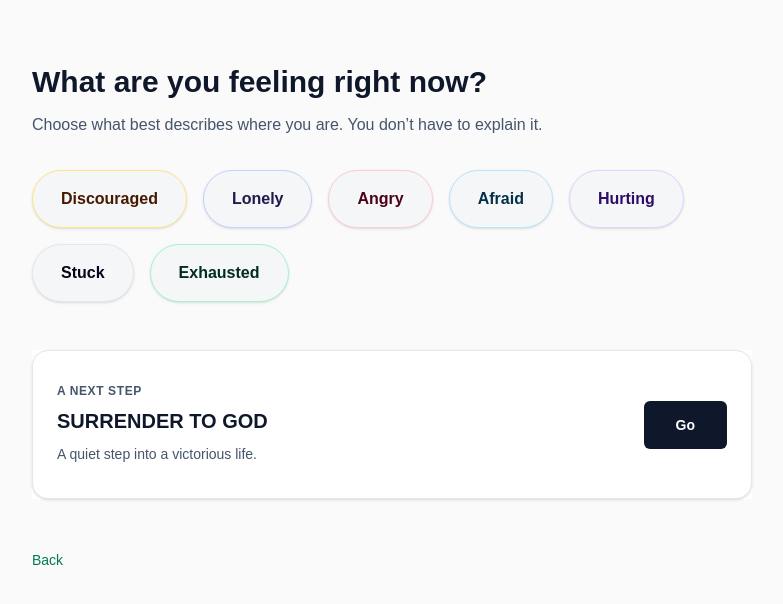
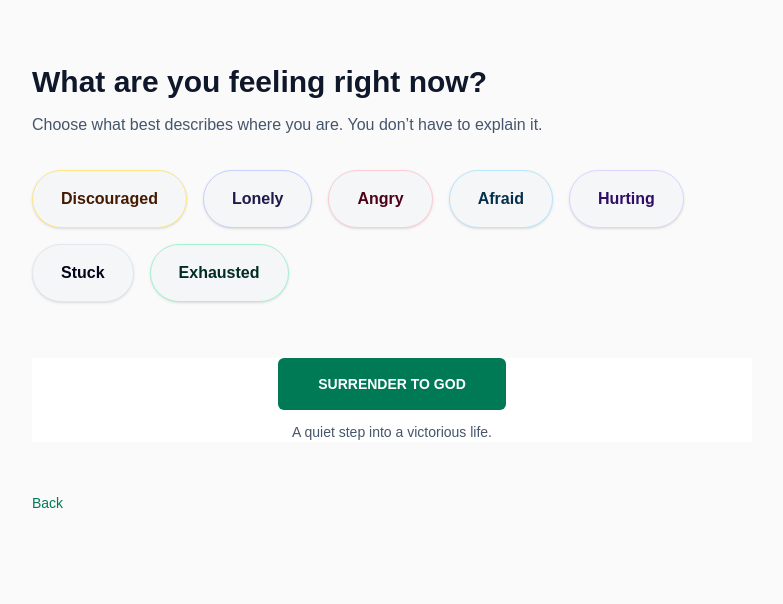
Before and after one commit to improved2025/Manna, a Next.js app: page /help in a window 1280 px wide. Shown: the top 604 px of the page, without its empty margins (248-1031 px from the left). Built offline with nearby package versions, Linux system fonts and the light colour scheme.

Commit message:
Simplify surrender CTA to button-only

```diff
--- a/components/SurrenderCta.tsx
+++ b/components/SurrenderCta.tsx
@@ -2,31 +2,17 @@ import Link from "next/link";
 
 export default function SurrenderCta() {
   return (
-    <section className="mt-12">
-      <div className="rounded-2xl border border-slate-200 bg-white px-6 py-8 shadow-sm">
-        <div className="flex flex-col gap-4 sm:flex-row sm:items-center sm:justify-between">
-          <div>
-            <div className="text-xs font-semibold uppercase tracking-wider text-slate-600">
-              A next step
-            </div>
-            <h2 className="mt-2 text-xl font-semibold text-slate-900">
-              SURRENDER TO GOD
-            </h2>
-            <p className="mt-2 text-sm leading-relaxed text-slate-600">
-              A quiet step into a victorious life.
-            </p>
-          </div>
+    <section className="mt-14 text-center">
+      <Link
+        href="/surrender"
+        className="inline-flex items-center justify-center rounded-md bg-emerald-700 px-10 py-4 text-sm font-semibold text-white hover:bg-emerald-800"
+      >
+        SURRENDER TO GOD
+      </Link>
 
-          <div className="sm:text-right">
-            <Link
-              href="/surrender"
-              className="inline-flex items-center justify-center rounded-md bg-slate-900 px-8 py-3.5 text-sm font-semibold text-white hover:bg-slate-800"
-            >
-              Go
-            </Link>
-          </div>
-        </div>
-      </div>
+      <p className="mt-3 text-sm text-slate-600">
+        A quiet step into a victorious life.
+      </p>
     </section>
   );
 }
```
